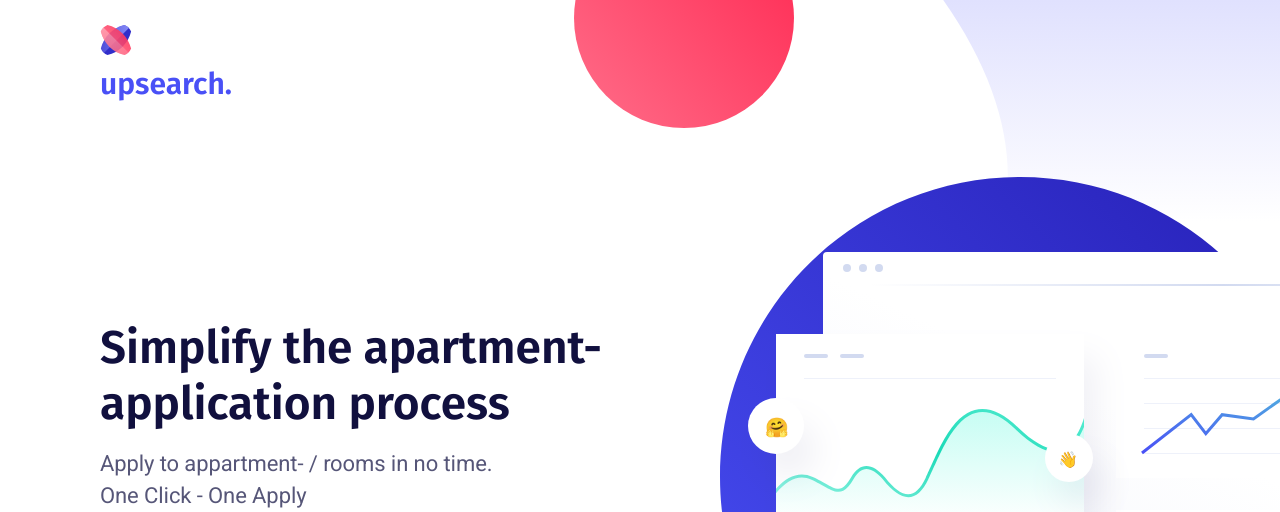
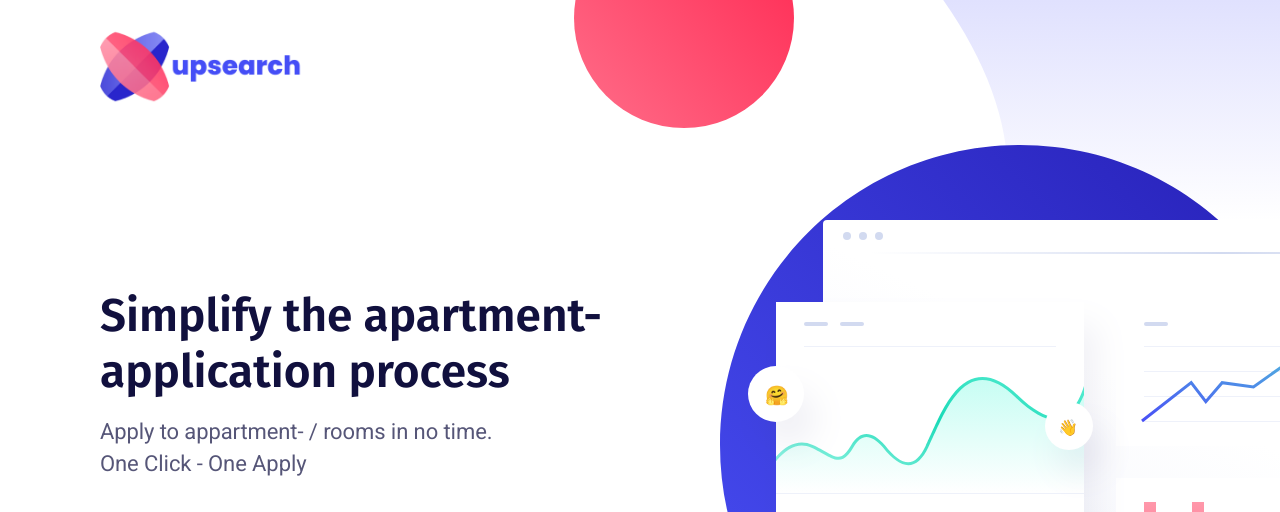
Before and after one commit to rafaaaaaaa/upsearch.ch, a plain HTML site: page index.html in a window 1280 px wide. Shown: the top 512 px of the page. Drawn offline with nearby package versions, Linux system fonts and the light colour scheme.

Commit message:
added logo correctly

```diff
--- a/index.html
+++ b/index.html
@@ -7,6 +7,7 @@
     <title>upsearch</title>
     <link href="https://fonts.googleapis.com/css?family=Heebo:400,500,700|Fira+Sans:600" rel="stylesheet">
     <link rel="stylesheet" href="src/style.css">
+	<link rel="icon" type="image/x-icon" href="logo.ico">
 	<script src="https://unpkg.com/animejs@2.2.0/anime.min.js"></script>
     <script src="https://unpkg.com/scrollreveal@4.0.0/dist/scrollreveal.min.js"></script>
 </head>
@@ -41,32 +42,7 @@
                         <h1 class="m-0">
                             <a href="#">
 
-								<svg width="32" height="32" xmlns="http://www.w3.org/2000/svg">
-									<title>upsearch</title>
-								    <defs>
-								        <linearGradient x1="114.674%" y1="39.507%" x2="-52.998%" y2="39.507%" id="logo-a">
-								            <stop stop-color="#8D92FA" offset="0%"/>
-								            <stop stop-color="#8D92FA" stop-opacity="0" offset="100%"/>
-								        </linearGradient>
-								        <linearGradient x1="93.05%" y1="19.767%" x2="15.034%" y2="85.765%" id="logo-b">
-								            <stop stop-color="#FF3058" offset="0%"/>
-								            <stop stop-color="#FF6381" offset="100%"/>
-								        </linearGradient>
-								        <linearGradient x1="32.716%" y1="-20.176%" x2="32.716%" y2="148.747%" id="logo-c">
-								            <stop stop-color="#FF97AA" offset="0%"/>
-								            <stop stop-color="#FF97AA" stop-opacity="0" offset="100%"/>
-								        </linearGradient>
-								    </defs>
-								    <g fill="none" fill-rule="evenodd">
-								        <path d="M31.12 7.482C28.327 19.146 19.147 28.326 7.483 31.121A12.04 12.04 0 0 1 .88 24.518C3.674 12.854 12.854 3.674 24.518.879a12.04 12.04 0 0 1 6.603 6.603z" fill="#312ECA"/>
-								        <path d="M28.874 3.922l-24.91 24.99a12.026 12.026 0 0 1-3.085-4.394C3.674 12.854 12.854 3.674 24.518.879a12.025 12.025 0 0 1 4.356 3.043z" fill="url(#logo-a)"/>
-								        <g opacity=".88">
-								            <path d="M31.12 24.518a12.04 12.04 0 0 1-6.602 6.603C12.854 28.326 3.674 19.146.879 7.482A12.04 12.04 0 0 1 7.482.88c11.664 2.795 20.844 11.975 23.639 23.639z" fill="url(#logo-b)"/>
-								            <path d="M24.518 31.12C12.854 28.327 3.674 19.147.879 7.483A12.015 12.015 0 0 1 3.46 3.57L28.47 28.5a12.016 12.016 0 0 1-3.951 2.62z" fill="url(#logo-c)"/>
-								        </g>
-								    </g>
-								</svg>
-								<p style="font-size: 30px;">upsearch.</p>
+							<img style="height: 80px;" src="logo.png"/>
                             </a>
                         </h1>
                     </div>
```
Also changed, not shown: 1.png (deleted), 1.svg (deleted), logo.ico (added), logo.png (added).
